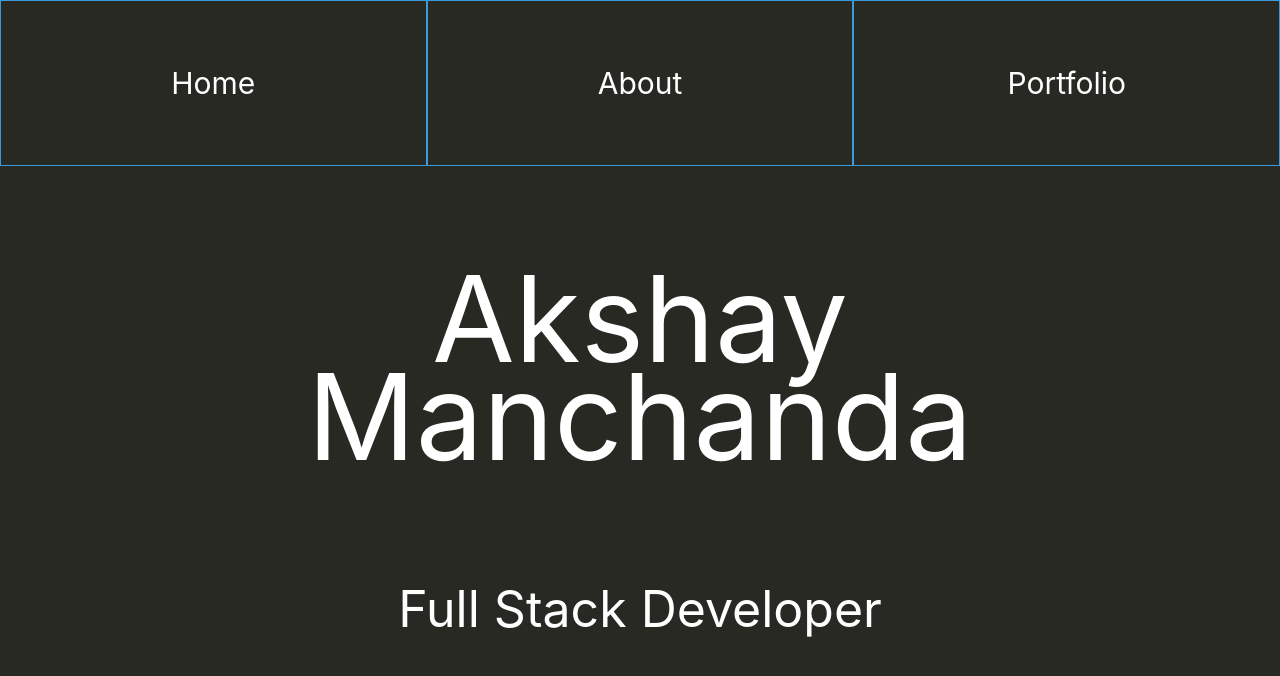
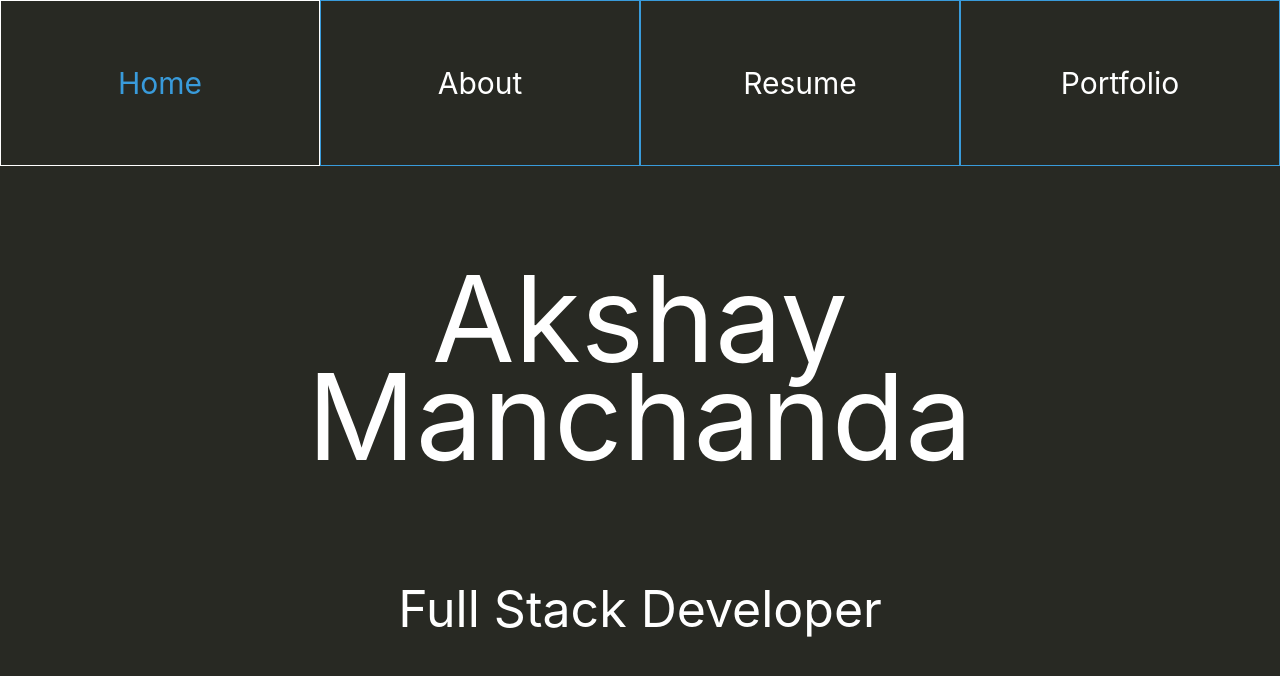
Before and after one commit to Kayahs/ReactPortfolio, a React (Create React App) app in the folder client/: page / in a window 1280 px wide. Shown: the top 676 px of the page. Built offline with nearby package versions, Linux system fonts and the light colour scheme.

Commit message:
Partial completion

```diff
--- a/client/src/App.css
+++ b/client/src/App.css
@@ -25,6 +25,20 @@
   color: #61dafb;
 }
 
+.nav {
+  color: #fff;
+  border: 1px solid #399bdb;
+  padding: 5% 0;
+  width: 100%;
+  text-decoration: none;
+  font-size: 30px;
+}
+
+.active-nav {
+  color: #399bdb;
+  border: 1px solid #fff;
+}
+
 @keyframes App-logo-spin {
   from {
     transform: rotate(0deg);
--- /dev/null
+++ b/client/src/components/header/HeaderContainer.js
@@ -0,0 +1,10 @@
+import React from 'react'
+import { NavBar } from 'components'
+
+const HeaderContainer = () => (
+  <div>
+    <NavBar />
+  </div>
+)
+
+export default HeaderContainer
--- a/client/src/components/header/NavBar.js
+++ b/client/src/components/header/NavBar.js
@@ -1,5 +1,5 @@
 import React from 'react'
-import { Link } from 'react-router-dom'
+import { NavLink } from 'react-router-dom'
 
 const styles = {
   containerDiv: {
@@ -7,9 +7,10 @@ const styles = {
     width: '100%',
     display: 'flex',
     justifyContent: 'space-around',
+    margin: 'auto',
   },
   linkBox: {
-    color: '#FFF',
+    color: '#fff',
     border: '1px solid #399BDB',
     padding: '5% 0',
     width: '100%',
@@ -20,15 +21,18 @@ const styles = {
 
 const NavBar = () => (
   <div style={styles.containerDiv}>
-    <Link style={styles.linkBox} to="/">
+    <NavLink activeClassName={'active-nav'} className={'nav'} exact to="/">
       Home
-    </Link>
-    <Link style={styles.linkBox} to="/about">
+    </NavLink>
+    <NavLink activeClassName={'active-nav'} className={'nav'} to="/about">
       About
-    </Link>
-    <Link style={styles.linkBox} to="/portfolio">
+    </NavLink>
+    <NavLink activeClassName={'active-nav'} className={'nav'} to="/resume">
+      Resume
+    </NavLink>
+    <NavLink activeClassName={'active-nav'} className={'nav'} to="/portfolio">
       Portfolio
-    </Link>
+    </NavLink>
   </div>
 )
 
--- a/client/src/components/header/index.js
+++ b/client/src/components/header/index.js
@@ -1 +1,2 @@
 export { default as NavBar } from './NavBar'
+export { default as HeaderContainer } from './HeaderContainer'
--- a/client/src/components/navigation/MainRouter.js
+++ b/client/src/components/navigation/MainRouter.js
@@ -1,13 +1,15 @@
 import React from 'react'
-import { BrowserRouter as Router, Route } from 'react-router-dom'
-import { NavBar, HomePage, AboutPage, PortfolioPage } from 'components'
+import { Router, Route } from 'react-router-dom'
+import { HeaderContainer, HomePage, AboutPage, PortfolioPage, Resume } from 'components'
+import { history } from 'lib'
 
 const MainRouter = () => (
-  <Router>
+  <Router history={history}>
     <div className="App">
-      <Route path="/" component={NavBar} />
+      <HeaderContainer />
       <Route path="/" exact component={HomePage} />
       <Route path="/about" exact component={AboutPage} />
+      <Route path="/resume" component={Resume} />
       <Route path="/portfolio" exact component={PortfolioPage} />
     </div>
   </Router>
--- /dev/null
+++ b/client/src/components/pages/Resume.js
@@ -0,0 +1,5 @@
+import React from 'react'
+
+const Resume = () => <div>Resume :3</div>
+
+export default Resume
--- a/client/src/components/pages/index.js
+++ b/client/src/components/pages/index.js
@@ -2,3 +2,4 @@ export { default as AboutPage } from './AboutPage'
 export { default as HomePage } from './HomePage'
 export { default as PortfolioPage } from './PortfolioPage'
 export { default as SingleProject } from './SingleProject'
+export { default as Resume } from './Resume'
--- /dev/null
+++ b/client/src/lib/history.js
@@ -0,0 +1,3 @@
+import { createBrowserHistory } from 'history'
+
+export default createBrowserHistory()
--- /dev/null
+++ b/client/src/lib/index.js
@@ -0,0 +1 @@
+export { default as history } from './history'
```
